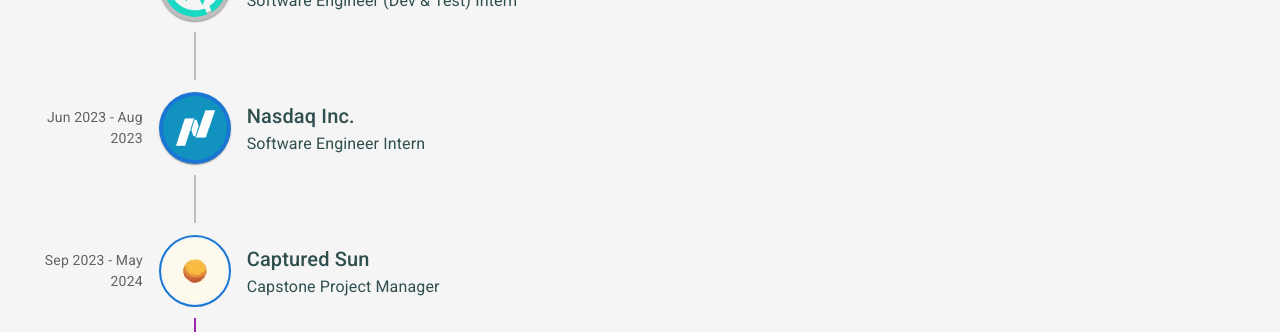
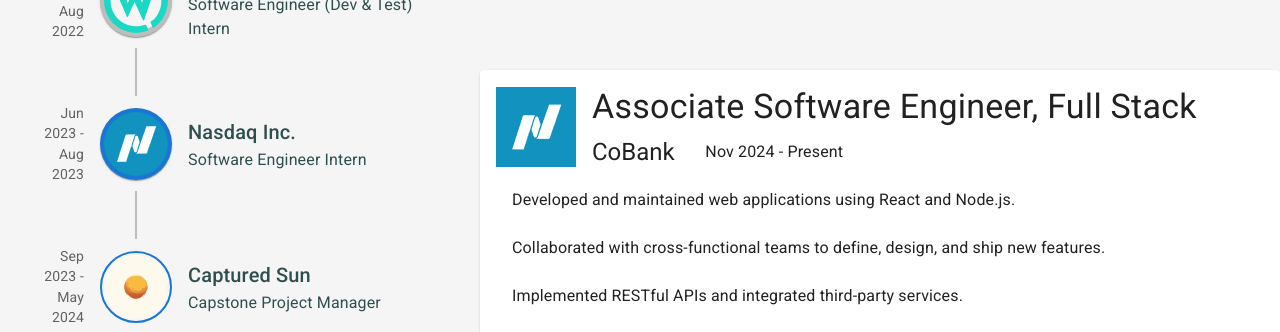
Before and after one commit to keba2993/react-portfolio, a React (Vite) app in the folder Digital Portfolio/: page / in a window 1280 px wide. Shown: the part 565-897 px from the top of the page. Built offline with nearby package versions, Linux system fonts and the light colour scheme.

Commit message:
add ExperienceCard Component

```diff
--- a/Digital Portfolio/src/App.css
+++ b/Digital Portfolio/src/App.css
@@ -11,6 +11,12 @@
 	width: 100%;
 	max-height: 450px;
 	max-width: 300px;
+}
+
+.exp-section {
+	display: flex;
+	justify-content: space-evenly;
+	align-items: center;
 }
 
 .step-logo-container {
--- a/Digital Portfolio/src/App.tsx
+++ b/Digital Portfolio/src/App.tsx
@@ -1,14 +1,14 @@
 import './App.css';
-import ExperienceTimeline from './components/ExperienceTimeline';
 import Hero from './components/Hero';
 import Navbar from './components/Navbar';
+import Experience from './components/Experience';
 
 function App() {
 	return (
 		<>
 			<Navbar />
 			<Hero />
-			<ExperienceTimeline />
+			<Experience />
 		</>
 	);
 }
--- /dev/null
+++ b/Digital Portfolio/src/components/Experience.tsx
@@ -0,0 +1,13 @@
+import ExperienceCard from './ExperienceCard';
+import ExperienceTimeline from './ExperienceTimeline';
+
+function Experience() {
+	return (
+		<div className='exp-section'>
+			<ExperienceTimeline />
+			<ExperienceCard />
+		</div>
+	);
+}
+
+export default Experience;
--- /dev/null
+++ b/Digital Portfolio/src/components/ExperienceCard.tsx
@@ -0,0 +1,59 @@
+import {
+	Card,
+	CardContent,
+	CardActions,
+	Typography,
+	List,
+	ListItem,
+	ListItemText,
+	CardMedia,
+	Box,
+	Grid2,
+} from '@mui/material';
+import nasdaqLogo from '../assets/nasdaq.svg';
+
+function ExperienceCard() {
+	return (
+		<Card>
+			<CardContent>
+				<Box display='flex' alignItems='center'>
+					<CardMedia
+						component='img'
+						alt='Company Logo'
+						height='80'
+						image={nasdaqLogo}
+						title='Company Logo'
+						style={{ marginRight: '16px', width: '80px' }}
+					/>
+					<Grid2 container spacing={1}>
+						<Grid2 size={12}>
+							<Typography variant='h4'>
+								Associate Software Engineer, Full Stack
+							</Typography>
+						</Grid2>
+						<Grid2 size={2}>
+							<Typography variant='h5'>CoBank</Typography>
+						</Grid2>
+						<Grid2 size={4} display='flex' alignItems='center'>
+							<Typography variant='body1'>Nov 2024 - Present</Typography>
+						</Grid2>
+					</Grid2>
+				</Box>
+				<List>
+					<ListItem>
+						<ListItemText primary='Developed and maintained web applications using React and Node.js.' />
+					</ListItem>
+					<ListItem>
+						<ListItemText primary='Collaborated with cross-functional teams to define, design, and ship new features.' />
+					</ListItem>
+					<ListItem>
+						<ListItemText primary='Implemented RESTful APIs and integrated third-party services.' />
+					</ListItem>
+				</List>
+			</CardContent>
+			<CardActions></CardActions>
+		</Card>
+	);
+}
+
+export default ExperienceCard;
```
